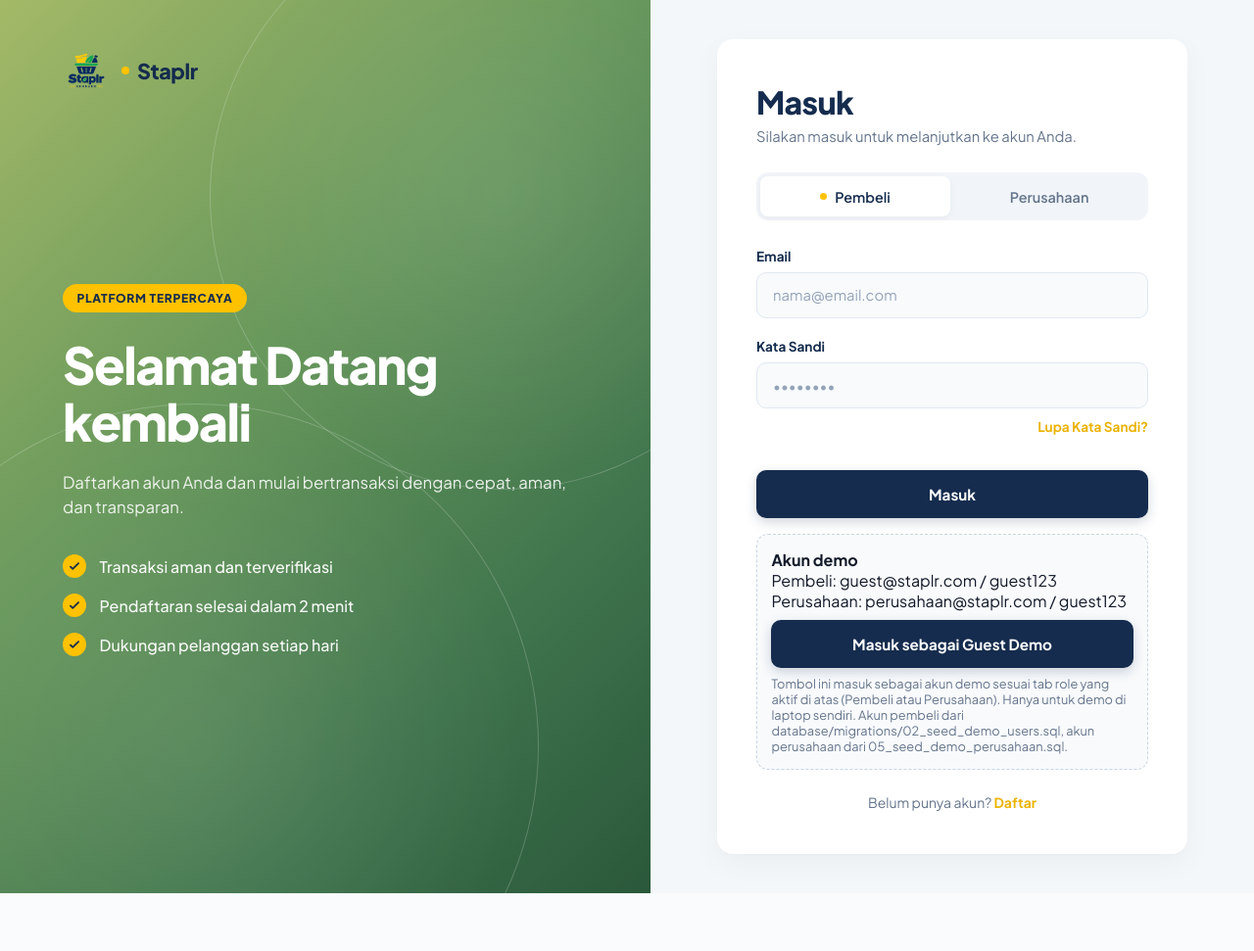
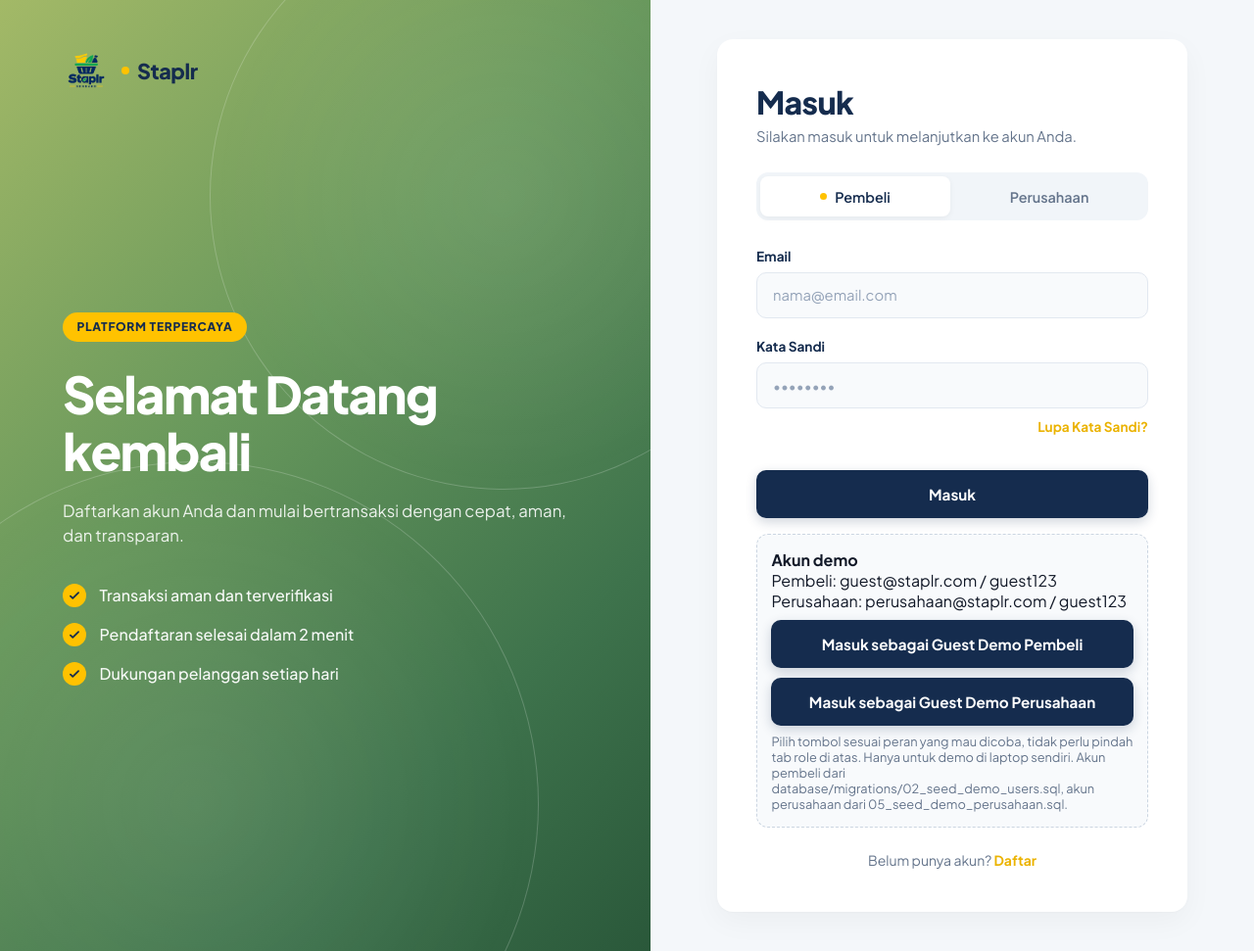
Before and after one commit to Vallens-jpg/B2B, a PHP site: page /pages/login.php in a window 1280 px wide. Shown: the whole page at 98% size. Before the commit the page ends 912 px from the top, so only its background shows below. Run offline with PHP 8.4, Linux system fonts and the light colour scheme.

Commit message:
Pisah tombol Guest Demo jadi dua (Pembeli / Perusahaan), tidak tergantung tab role

```diff
--- a/src/pages/login.php
+++ b/src/pages/login.php
@@ -118,8 +118,9 @@ if (!empty($_SESSION['user'])) {
           <strong>Akun demo</strong><br>
           Pembeli: <code>guest@staplr.com</code> / <code>guest123</code><br>
           Perusahaan: <code>perusahaan@staplr.com</code> / <code>guest123</code><br>
-          <button type="button" class="btn-submit-primary" id="guestLoginBtn" style="margin-top:0.6rem; width:100%;">Masuk sebagai Guest Demo</button>
-          <p style="font-size:0.8rem; color:#64748B; margin:0.5rem 0 0;">Tombol ini masuk sebagai akun demo sesuai tab role yang aktif di atas (Pembeli atau Perusahaan). Hanya untuk demo di laptop sendiri. Akun pembeli dari <code>database/migrations/02_seed_demo_users.sql</code>, akun perusahaan dari <code>05_seed_demo_perusahaan.sql</code>.</p>
+          <button type="button" class="btn-submit-primary" id="guestLoginPembeliBtn" style="margin-top:0.6rem; width:100%;">Masuk sebagai Guest Demo Pembeli</button>
+          <button type="button" class="btn-submit-primary" id="guestLoginPerusahaanBtn" style="margin-top:0.6rem; width:100%;">Masuk sebagai Guest Demo Perusahaan</button>
+          <p style="font-size:0.8rem; color:#64748B; margin:0.5rem 0 0;">Pilih tombol sesuai peran yang mau dicoba, tidak perlu pindah tab role di atas. Hanya untuk demo di laptop sendiri. Akun pembeli dari <code>database/migrations/02_seed_demo_users.sql</code>, akun perusahaan dari <code>05_seed_demo_perusahaan.sql</code>.</p>
         </div>
 
         <div class="auth-footer">
@@ -194,13 +195,9 @@ if (!empty($_SESSION['user'])) {
       loginForm.addEventListener('submit', handleLogin);
     }
 
-    // Tombol Guest Demo: akun demo sesuai tab role yang aktif (pembeli/perusahaan).
-    const guestBtn = document.getElementById('guestLoginBtn');
-    if (guestBtn) {
-      guestBtn.addEventListener('click', async () => {
-        const roleInput = document.getElementById('selectedRole');
-        const role = roleInput ? roleInput.value : 'pembeli';
-        const email = role === 'perusahaan' ? 'perusahaan@staplr.com' : 'guest@staplr.com';
+    // Tombol Guest Demo: dua tombol terpisah, masing-masing langsung masuk
+    // dengan akun demonya sendiri (tidak tergantung tab role di atas).
+    async function guestLogin(email) {
       document.getElementById('email').value = email;
       document.getElementById('password').value = 'guest123';
       try {
@@ -208,7 +205,14 @@ if (!empty($_SESSION['user'])) {
       } catch (err) {
         showLoginError('Tidak bisa terhubung ke server. Pastikan Docker jalan dan migrasi 01, 02, dan 05 sudah dijalankan.');
       }
-      });
+    }
+    const guestPembeliBtn = document.getElementById('guestLoginPembeliBtn');
+    if (guestPembeliBtn) {
+      guestPembeliBtn.addEventListener('click', function () { guestLogin('guest@staplr.com'); });
+    }
+    const guestPerusahaanBtn = document.getElementById('guestLoginPerusahaanBtn');
+    if (guestPerusahaanBtn) {
+      guestPerusahaanBtn.addEventListener('click', function () { guestLogin('perusahaan@staplr.com'); });
     }
   </script>
 </body>
```
Lines whose indentation alone changed are shown as unchanged.
